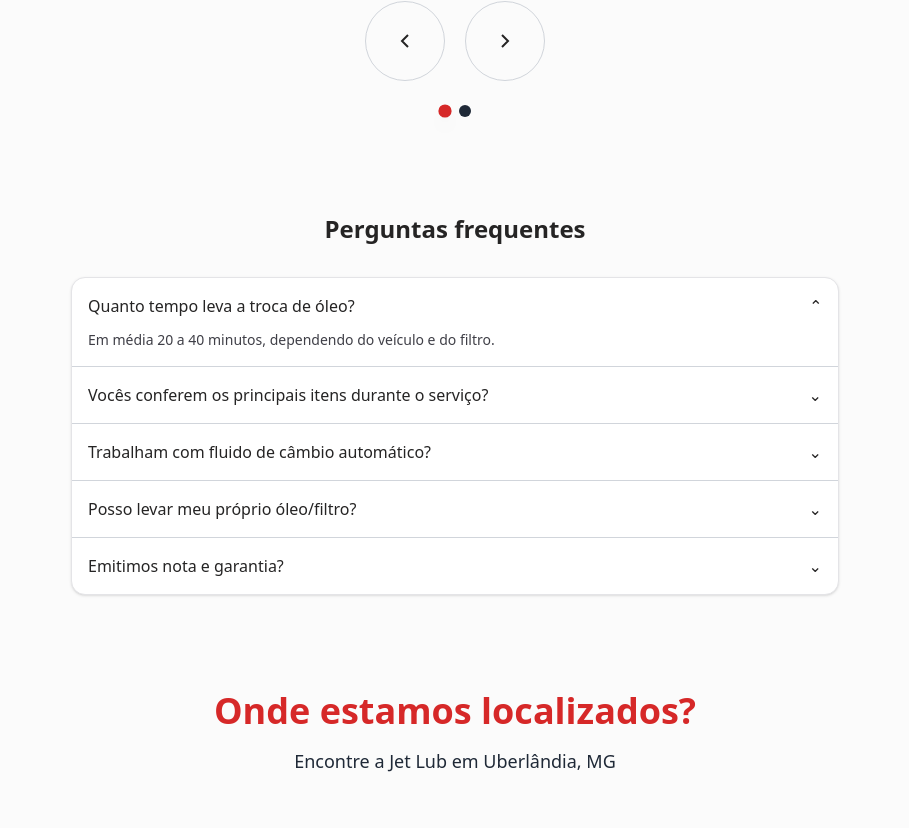
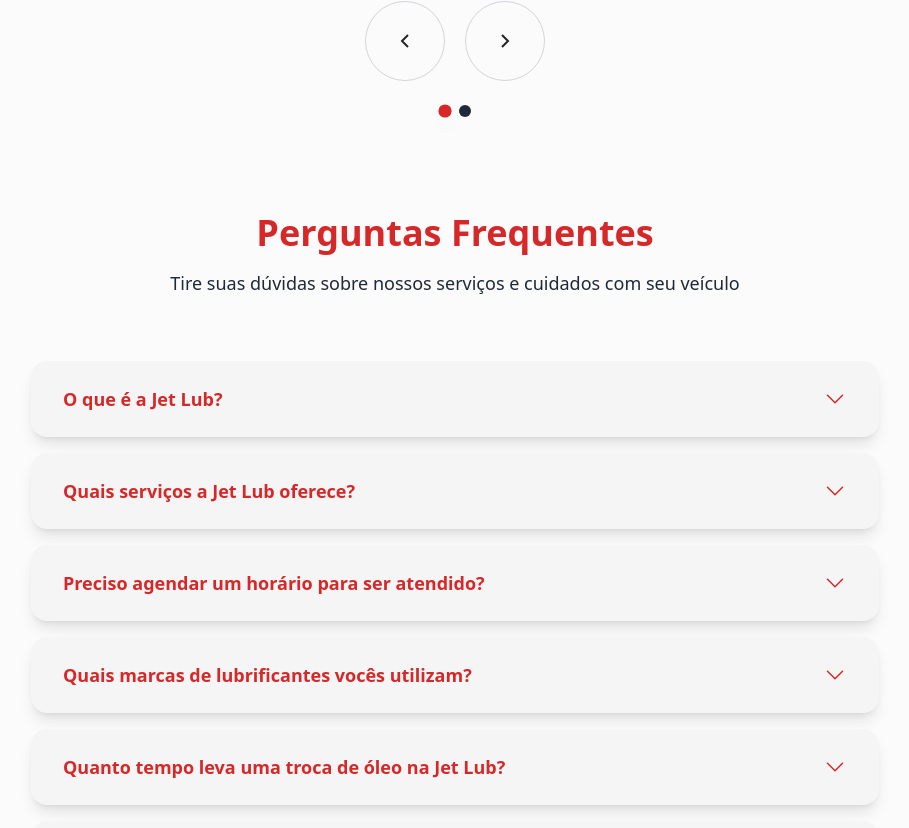
Before and after one commit to ishelp-lab/jetlub, a React (Vite) app in the folder LP_Jet_Lub-main/LP_Jet_Lub-main/: page / in a window 1280 px wide. Shown: the part 4072-4900 px from the top of the page, without its empty margins (185-1094 px from the left). Built offline with nearby package versions, Linux system fonts and the light colour scheme.

Commit message:
Update index.tsx

```diff
--- a/LP_Jet_Lub-main/LP_Jet_Lub-main/src/components/Sections/FAQ/index.tsx
+++ b/LP_Jet_Lub-main/LP_Jet_Lub-main/src/components/Sections/FAQ/index.tsx
@@ -1,69 +1,35 @@
-import { useState } from "react";
-
-type FAQItem = { q: string; a: string };
-
-const faqs: FAQItem[] = [
-  {
-    q: "Quanto tempo leva a troca de óleo?",
-    a: "Em média 20 a 40 minutos, dependendo do veículo e do filtro.",
-  },
-  {
-    q: "Vocês conferem os principais itens durante o serviço?",
-    a: "Sim. Verificamos nível de fluídos, luz espia de serviço e vazamentos aparentes.",
-  },
-  {
-    q: "Trabalham com fluido de câmbio automático?",
-    a: "Sim. Temos equipe treinada para troca completa conforme o procedimento da montadora.",
-  },
-  {
-    q: "Posso levar meu próprio óleo/filtro?",
-    a: "Pode. Avaliamos a especificação recomendada e fazemos o serviço normalmente.",
-  },
-  {
-    q: "Emitimos nota e garantia?",
-    a: "Sim, nota fiscal e garantia do serviço/peças conforme cada caso.",
-  },
-];
+import Button from '@/components/ui/Button';
+import { faqData } from './faqData';
+import { FAQItem } from './faqItem';
 
 export const FAQ = () => {
-  const [open, setOpen] = useState<number | null>(0);
+  return (
+    <section className="py-6 sm:py-8 md:py-10 lg:py-12 bg-background">
+      <div className="max-w-4xl mx-auto px-6">
+        <div className="text-center mb-16">
+          <h2 className="text-4xl font-bold text-primary mb-4">
+            Perguntas Frequentes
+          </h2>
+          <p className="text-lg text-muted-foreground">
+            Tire suas dúvidas sobre nossos serviços e cuidados com seu veículo
+          </p>
+        </div>
+        {faqData.map((item, index) => (
+        <FAQItem key={index} question={item.question} answer={item.answer} index={index} />
+        ))}
 
-  return (
-    <section id="faq" className="container mx-auto px-4 py-12 scroll-mt-24">
-      <h2 className="mb-8 text-center text-2xl font-bold">Perguntas frequentes</h2>
-
-      <div className="mx-auto max-w-3xl rounded-xl border border-zinc-200 bg-white shadow-sm divide-y">
-        {faqs.map((item, i) => {
-          const expanded = open === i;
-          return (
-            <div key={i} className="p-4">
-              <button
-                type="button"
-                className="flex w-full items-center justify-between gap-4 text-left"
-                aria-expanded={expanded}
-                aria-controls={`faq-panel-${i}`}
-                onClick={() => setOpen(expanded ? null : i)}
-              >
-                <span className="font-medium">{item.q}</span>
-                <span
-                  aria-hidden
-                  className={`transition-transform ${expanded ? "rotate-180" : ""}`}
-                >
-                  ⌄
-                </span>
-              </button>
-
-              <div
-                id={`faq-panel-${i}`}
-                role="region"
-                hidden={!expanded}
-                className="pt-3 text-sm text-zinc-700"
-              >
-                {item.a}
-              </div>
-            </div>
-          );
-        })}
+        <div className="text-center mt-12">
+          <p className="text-muted-foreground mb-6">
+            Não encontrou a resposta que procurava?
+          </p>
+          <Button color="primary" size="sm" className="w-fit" onClick={() => {
+            document.querySelector('#contato')?.scrollIntoView({
+                behavior: 'smooth'
+              });
+          }}>
+            Entre em contato conosco
+          </Button>
+        </div>
       </div>
     </section>
   );
```
